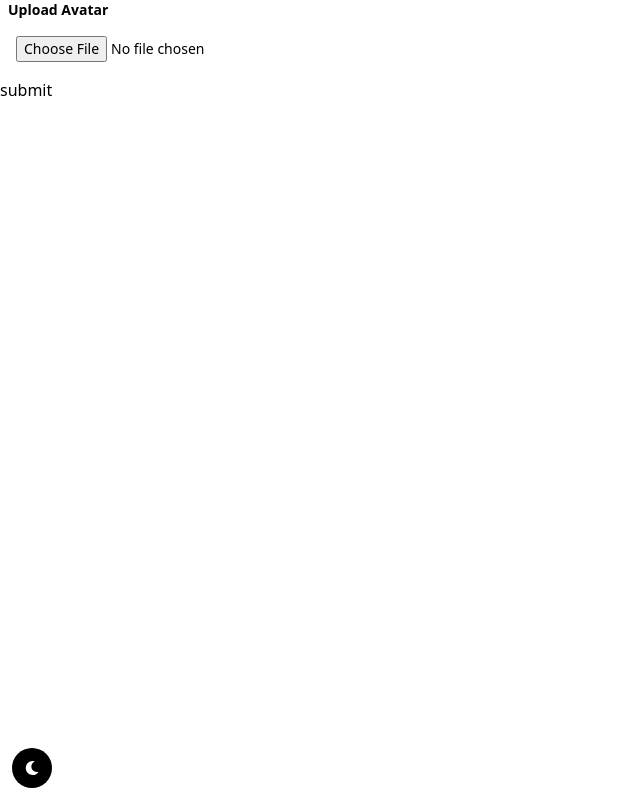
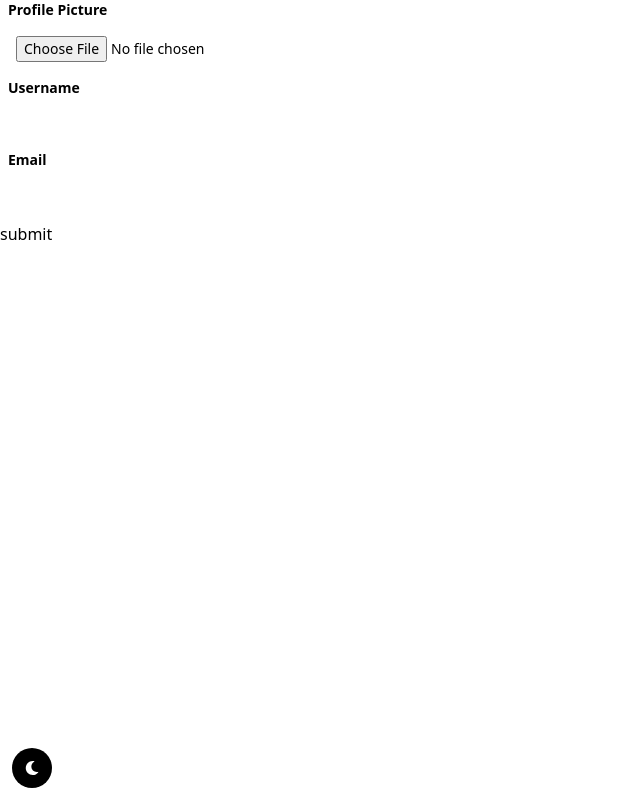
Before and after one commit to skriptFighter/Pretender, a React (Vite) app: page /profile in a window 1280 px wide. Shown: the whole page, without its empty margins (0-640 px from the left). Built offline with nearby package versions, Linux system fonts and the light colour scheme.

Commit message:
feat: edit profile

```diff
--- a/src/components/Input.jsx
+++ b/src/components/Input.jsx
@@ -1,4 +1,12 @@
-function Input({ htmlForId, placeholder, label, type, register, error }) {
+function Input({
+ htmlForId,
+ placeholder,
+ label,
+ type,
+ register,
+ error,
+ defaultValue,
+}) {
  return (
   <div className="flex flex-col gap-2 px-2 w-full">
    <label
@@ -11,6 +19,7 @@ function Input({ htmlForId, placeholder, label, type, register, error }) {
    <input
     type={type}
     id={htmlForId}
+    defaultValue={defaultValue}
     placeholder={placeholder}
     {...register}
     className="text-sm sm:text-md bg-white dark:bg-zinc-900  dark:text-stone-300 text-black border-gray-300 focus:outline-none focus:ring focus:border-gray-900 rounded p-2"
--- a/src/data/users.js
+++ b/src/data/users.js
@@ -52,7 +52,7 @@ export async function getUserInfos() {
 
  let { data: users, error } = await supabase
   .from("users")
-  .select("username,email,avatar")
+  .select("username,email,image")
   .eq("auth_id", authUser.id)
 
  if (error) throw new Error("could not load user infos ")
@@ -62,14 +62,13 @@ export async function getUserInfos() {
 
 export async function editProfile({ user, id }) {
  const hasImagePath = user.image?.startsWith?.(supabaseUrl)
- const imageName = `${Math.random()}-${user.avatar.name}`.replaceAll("/", "")
+ const imageName = `${Math.random()}-${user.image.name}`.replaceAll("/", "")
  const imagePath = hasImagePath
-  ? user.avatar
+  ? user.image
   : `${supabaseUrl}/storage/v1/object/public/avatars/${imageName}`
 
  let query = supabase.from("users")
-
- if (id) query = query.update({ ...user, avatar: imagePath }).eq("auth_id", id)
+ if (id) query = query.update({ ...user, image: imagePath }).eq("auth_id", id)
 
  const { data, error } = await query.select().single()
 
@@ -80,7 +79,7 @@ export async function editProfile({ user, id }) {
 
  if (hasImagePath) return data
 
- await supabase.storage.from("avatars").upload(imageName, user.avatar)
+ await supabase.storage.from("avatars").upload(imageName, user.image)
 
  return data
 }
--- /dev/null
+++ b/src/hooks/useEditProfile.js
@@ -0,0 +1,18 @@
+import { useMutation, useQueryClient } from "@tanstack/react-query"
+import toast from "react-hot-toast"
+import { editProfile as editProfileApi } from "../data/users"
+
+export function useEditProfile() {
+ const queryClient = useQueryClient()
+
+ const { mutate: editProfile } = useMutation({
+  mutationFn: editProfileApi,
+  onSuccess: () => {
+   toast.success("Infos successfully edited")
+   queryClient.invalidateQueries({ queryKey: ["userInfos"] })
+  },
+  onError: (err) => toast.error(err.message),
+ })
+
+ return { editProfile }
+}
--- a/src/pages/Profile.jsx
+++ b/src/pages/Profile.jsx
@@ -1,32 +1,31 @@
 import { useForm } from "react-hook-form"
 import Input from "../components/Input"
 import { useAuthUser } from "../hooks/useAuthUser"
-import { useMutation, useQueryClient } from "@tanstack/react-query"
-import toast from "react-hot-toast"
-import { editProfile as editProfileApi } from "../data/users"
+import { useEditProfile } from "../hooks/useEditProfile"
+import { useUserInfos } from "../hooks/useUserInfos"
 
 function Profile() {
  //todo pass userInfos from header instead of getUserInfos every time
  const { register, handleSubmit } = useForm()
- const { user } = useAuthUser()
- const queryClient = useQueryClient()
+ const { user: authUser } = useAuthUser()
+ const { editProfile } = useEditProfile()
+ const { user } = useUserInfos()
+ //  const navigate = useNavigate()
 
- const { mutate: editProfile } = useMutation({
-  mutationFn: editProfileApi,
-  onSuccess: () => {
-   toast.success("Infos successfully edited")
-   queryClient.invalidateQueries({ queryKey: ["userInfos"] })
-  },
-  onError: (err) => toast.error(err.message),
- })
+ //bug
+ //  useEffect(
+ //   function () {
+ //    if (!isAuthenticated) navigate("/login")
+ //   },
+ //   [isAuthenticated, navigate]
+ //  )
 
  function onSubmit(data) {
-  const avatar = data.avatar && data.avatar.length > 0 ? data.avatar[0] : null
-  console.log(data)
+  const image = data?.image && data.image.length > 0 ? data.image[0] : null
 
   editProfile({
-   user: { ...data, avatar },
-   id: user?.id,
+   user: { ...data, image },
+   id: authUser.id,
   })
  }
 
@@ -34,11 +33,31 @@ function Profile() {
   <div>
    <form onSubmit={handleSubmit(onSubmit)}>
     <Input
-     htmlForId={"avatar"}
-     label={"Upload avatar"}
+     htmlForId={"image"}
+     label={"Profile picture"}
      type={"file"}
      register={{
-      ...register("avatar"),
+      ...register("image"),
+     }}
+    />
+
+    <Input
+     htmlForId={"username"}
+     label={"username"}
+     type={"text"}
+     defaultValue={user?.[0]?.username}
+     register={{
+      ...register("username"),
+     }}
+    />
+
+    <Input
+     htmlForId={"email"}
+     label={"Email"}
+     type={"text"}
+     defaultValue={user?.[0]?.email}
+     register={{
+      ...register("email"),
      }}
     />
 
--- a/src/ui/Header.jsx
+++ b/src/ui/Header.jsx
@@ -12,7 +12,7 @@ import { useUserInfos } from "../hooks/useUserInfos"
 function Header() {
  const { logout } = useLogout()
  const { user } = useUserInfos()
- const { username, avatar } = user?.[0] || {}
+ const { username, image } = user?.[0] || {}
 
  return (
   <div className="flex justify-between items-center p-5">
@@ -21,7 +21,7 @@ function Header() {
 
    <div className="flex items-center gap-4">
     <Link to={"/profile"}>
-     <img src={avatar} className="w-10 h-10 rounded-full" />
+     <img src={image} className="w-10 h-10 rounded-full" />
     </Link>
 
     <p>{username}</p>
```
